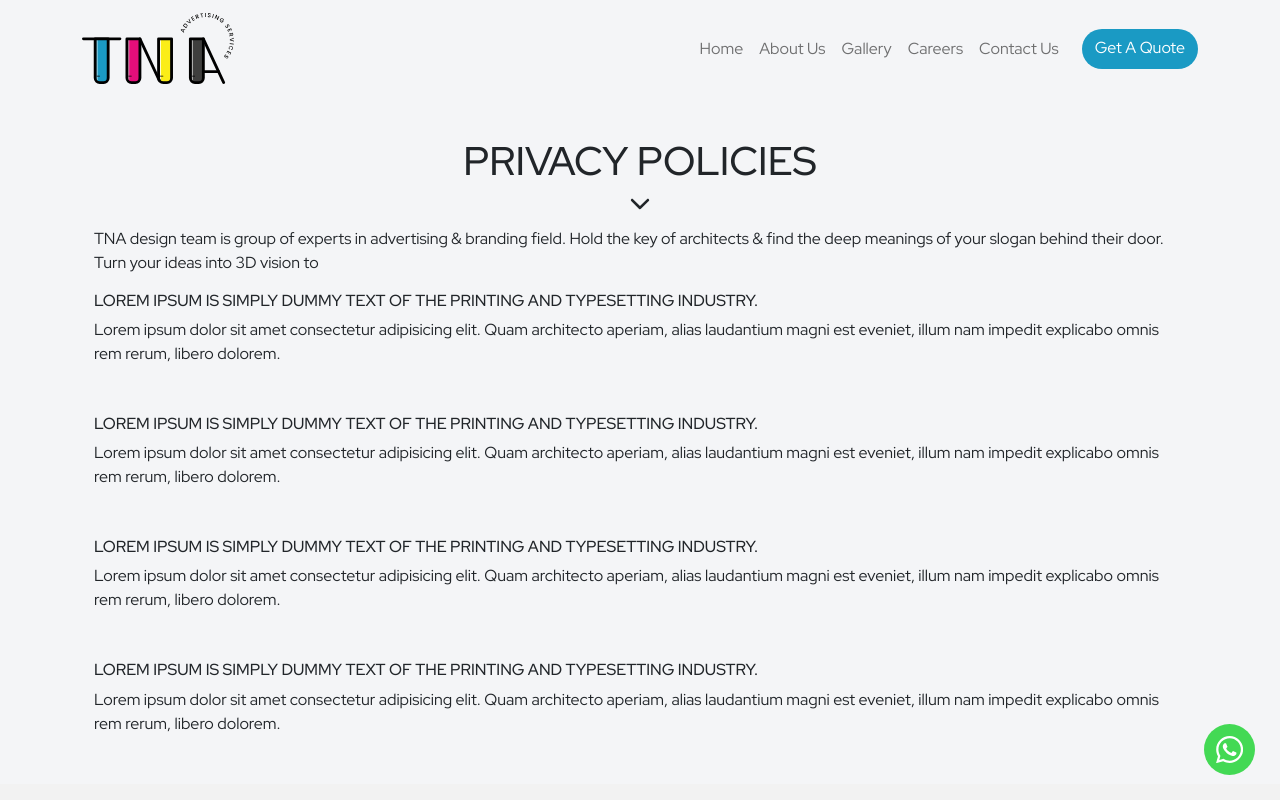
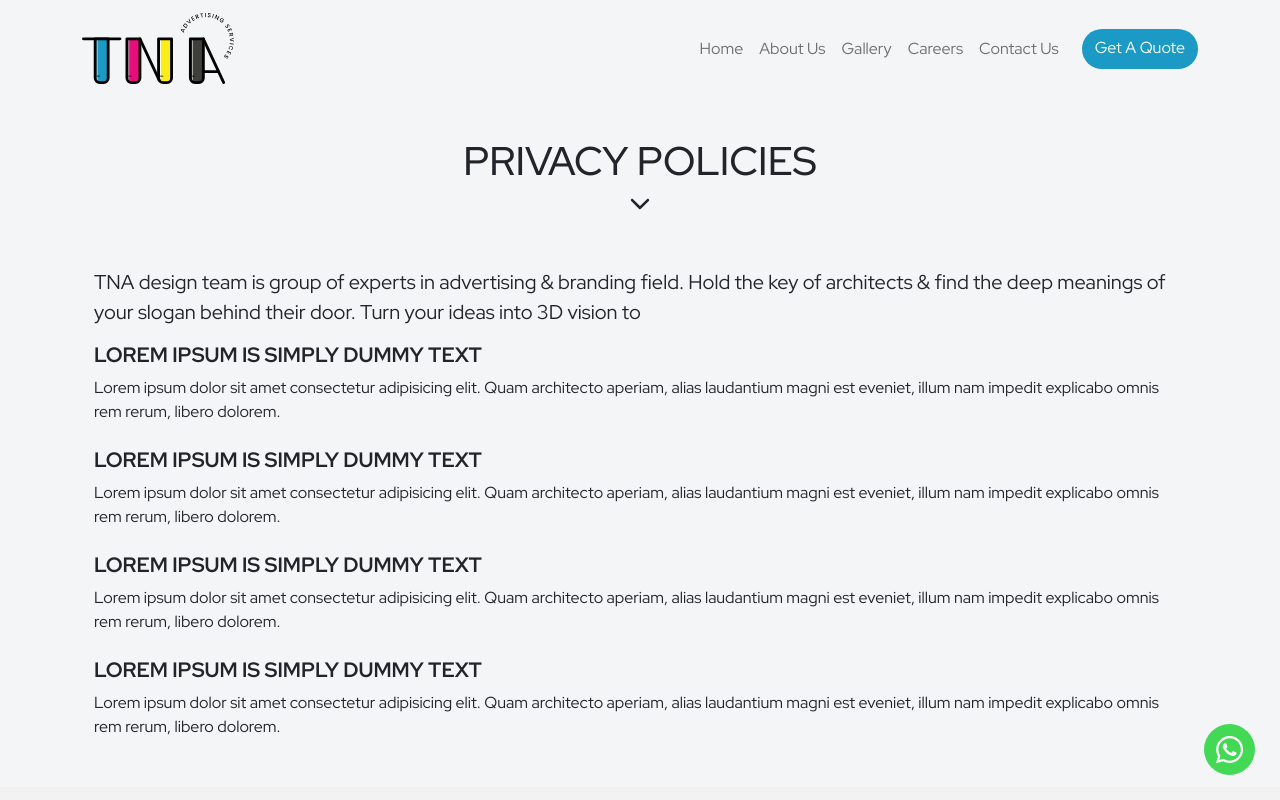
Before and after one commit to AbdQaddora/TNA-React-App, a React (Create React App) app: page /privacy-policies in a window 1280 px wide. Shown: the top 800 px of the page. Built offline with nearby package versions, Linux system fonts and the light colour scheme.

Commit message:
add about page

```diff
--- a/src/Common/OurClients/index.jsx
+++ b/src/Common/OurClients/index.jsx
@@ -13,13 +13,10 @@ import './ourClients.css';
 // data
 import clientsData from './clientsData';
 
-// icons
 import { HiOutlineArrowNarrowRight, HiOutlineArrowNarrowLeft } from 'react-icons/hi'
 export default function OurClients() {
-
-
     return (
-        <div className='our-clients p-5'>
+        <div className='our-clients p-md-5 p-3'>
             <div className="container">
                 <div className="row mb-3">
                     <div className="col-md-4 col-12">
@@ -36,14 +33,13 @@ export default function OurClients() {
                 </div>
 
                 <Swiper
-                    slidesPerView={5}
+                    slidesPerView={"auto"}
                     modules={[Navigation]}
                     spaceBetween={50}
                     navigation={{
                         prevEl: '.swiper-prev',
                         nextEl: ".swiper-next",
                     }}
-                    loop={true}
                 >
                     {clientsData.map(el => {
                         return (
--- a/src/Common/OurClients/ourClients.css
+++ b/src/Common/OurClients/ourClients.css
@@ -15,3 +15,7 @@
     outline: none;
     border: none;
 }
+
+.swiper-slide{
+    width: fit-content !important;
+}
--- a/src/index.css
+++ b/src/index.css
@@ -104,12 +104,16 @@ input[type="radio"]:focus {
 }
 
 /* used in careers form and in get qoute */
-.file-upload{
+.file-upload {
   display: none !important;
 }
 
-.file-upload-label{
+.file-upload-label {
   background-color: var(--clr1);
   width: fit-content;
   cursor: pointer;
 }
+
+.fs-md-5 {
+  font-size: 1.30rem !important;
+}
--- a/src/pages/About/about.css
+++ b/src/pages/About/about.css
@@ -0,0 +1,6 @@
+.about-header-image{
+    max-height: 70vh;
+    min-height: 250px;
+    width: 100%;
+    object-fit: cover;
+}
--- a/src/pages/About/index.jsx
+++ b/src/pages/About/index.jsx
@@ -1,8 +1,25 @@
 import React from 'react'
+import OurClients from '../../Common/OurClients'
+import PageTitle from '../../Common/PageTitle'
 // css
 import './about.css'
 export default function About() {
   return (
-    <div>About</div>
+    <div>
+      <PageTitle title="About us" />
+      <img src="assets/images/about.png" alt="about header" className='about-header-image mt-3 mb-5' />
+      <div className="container">
+        <p className="fs-6 mb-4">TNA design team is group of experts in advertising & branding field. Hold the key of architects & find the deep meanings of your slogan behind their door. Turn your ideas into 3D vision to create your own project world. </p>
+        <h3 className="fs-md-4 fs-6 fw-bold text-uppercase mt-5">Who are we and what do we want?</h3>
+        <p className="fs-6 mb-4">We consider ourselves a distinct mark in the field of offering advertising services since 1997 AD. We are offering our services fof realizing the achievement after the other.
+          Our experience and long-practice in our helped us to realize a respectable position and an appropriate spread allowing us to serve many sectors inside the Kuwait market.
+        </p>
+        <h3 className="fs-md-4 fs-6 fw-bold text-uppercase mt-5">Our vision & mission</h3>
+        <p className="fs-6 mb-4">Our vision: To make TNA one of the most well knwon leaders abiding by offering integral advertising services to our client in the targeted markets.
+          Our mission: Committed to offer integrated advertising services looking forward to satisfing our clients by offering outstanding quality & services and supporting them to achieve the desired and achievement.
+        </p>
+      </div>
+      <OurClients />
+    </div>
   )
 }
--- a/src/pages/PrivacyPolicies/index.jsx
+++ b/src/pages/PrivacyPolicies/index.jsx
@@ -5,18 +5,18 @@ export default function PrivacyPolicies() {
   return (
     <div className='container p-md-4'>
       <PageTitle title="Privacy Policies" />
-      <p className="fs-6">TNA design team is group of experts in advertising & branding field. Hold the key of architects & find the deep meanings of your slogan behind their door. Turn your ideas into 3D vision to
+      <p className="fs-5 mt-5 mb-3">TNA design team is group of experts in advertising & branding field. Hold the key of architects & find the deep meanings of your slogan behind their door. Turn your ideas into 3D vision to
       </p>
-      <h3 className="fs-md-4 fs-6 text-uppercase">Lorem Ipsum is simply dummy text of the printing and typesetting industry.</h3>
+      <h3 className="fs-md-5 fw-bold fs-6 text-uppercase">Lorem Ipsum is simply dummy text</h3>
       <p className="fs-6">Lorem ipsum dolor sit amet consectetur adipisicing elit. Quam architecto aperiam, alias laudantium magni est eveniet, illum nam impedit explicabo omnis rem rerum, libero dolorem.</p>
 
-      <h3 className="fs-md-4 fs-6 text-uppercase mt-5">Lorem Ipsum is simply dummy text of the printing and typesetting industry.</h3>
+      <h3 className="fs-md-5 fw-bold  fs-6 text-uppercase mt-4">Lorem Ipsum is simply dummy text</h3>
       <p className="fs-6">Lorem ipsum dolor sit amet consectetur adipisicing elit. Quam architecto aperiam, alias laudantium magni est eveniet, illum nam impedit explicabo omnis rem rerum, libero dolorem.</p>
 
-      <h3 className="fs-md-4 fs-6 text-uppercase mt-5">Lorem Ipsum is simply dummy text of the printing and typesetting industry.</h3>
+      <h3 className="fs-md-5 fw-bold fs-6 text-uppercase mt-4">Lorem Ipsum is simply dummy text</h3>
       <p className="fs-6">Lorem ipsum dolor sit amet consectetur adipisicing elit. Quam architecto aperiam, alias laudantium magni est eveniet, illum nam impedit explicabo omnis rem rerum, libero dolorem.</p>
 
-      <h3 className="fs-md-4 fs-6 text-uppercase mt-5">Lorem Ipsum is simply dummy text of the printing and typesetting industry.</h3>
+      <h3 className="fs-md-5 fw-bold fs-6 text-uppercase mt-4">Lorem Ipsum is simply dummy text</h3>
       <p className="fs-6 mb-4">Lorem ipsum dolor sit amet consectetur adipisicing elit. Quam architecto aperiam, alias laudantium magni est eveniet, illum nam impedit explicabo omnis rem rerum, libero dolorem.</p>
     </div>
   )
--- a/src/pages/TermsAndConditions/index.jsx
+++ b/src/pages/TermsAndConditions/index.jsx
@@ -5,18 +5,18 @@ export default function TermsAndConditions() {
   return (
     <div className='container p-md-4'>
       <PageTitle title="Terms And Conditions" />
-      <p className="fs-6">TNA design team is group of experts in advertising & branding field. Hold the key of architects & find the deep meanings of your slogan behind their door. Turn your ideas into 3D vision to
+      <p className="fs-5 mt-5 mb-3">TNA design team is group of experts in advertising & branding field. Hold the key of architects & find the deep meanings of your slogan behind their door. Turn your ideas into 3D vision to
       </p>
-      <h3 className="fs-md-4 fs-6 text-uppercase">Lorem Ipsum is simply dummy text of the printing and typesetting industry.</h3>
+      <h3 className="fs-md-5 fw-bold fs-6 text-uppercase">Lorem Ipsum is simply dummy text</h3>
       <p className="fs-6">Lorem ipsum dolor sit amet consectetur adipisicing elit. Quam architecto aperiam, alias laudantium magni est eveniet, illum nam impedit explicabo omnis rem rerum, libero dolorem.</p>
 
-      <h3 className="fs-md-4 fs-6 text-uppercase mt-5">Lorem Ipsum is simply dummy text of the printing and typesetting industry.</h3>
+      <h3 className="fs-md-5 fw-bold  fs-6 text-uppercase mt-4">Lorem Ipsum is simply dummy text</h3>
       <p className="fs-6">Lorem ipsum dolor sit amet consectetur adipisicing elit. Quam architecto aperiam, alias laudantium magni est eveniet, illum nam impedit explicabo omnis rem rerum, libero dolorem.</p>
 
-      <h3 className="fs-md-4 fs-6 text-uppercase mt-5">Lorem Ipsum is simply dummy text of the printing and typesetting industry.</h3>
+      <h3 className="fs-md-5 fw-bold fs-6 text-uppercase mt-4">Lorem Ipsum is simply dummy text</h3>
       <p className="fs-6">Lorem ipsum dolor sit amet consectetur adipisicing elit. Quam architecto aperiam, alias laudantium magni est eveniet, illum nam impedit explicabo omnis rem rerum, libero dolorem.</p>
 
-      <h3 className="fs-md-4 fs-6 text-uppercase mt-5">Lorem Ipsum is simply dummy text of the printing and typesetting industry.</h3>
+      <h3 className="fs-md-5 fw-bold fs-6 text-uppercase mt-4">Lorem Ipsum is simply dummy text</h3>
       <p className="fs-6 mb-4">Lorem ipsum dolor sit amet consectetur adipisicing elit. Quam architecto aperiam, alias laudantium magni est eveniet, illum nam impedit explicabo omnis rem rerum, libero dolorem.</p>
     </div>
   )
```
Also changed, not shown: 1 other file (tests, documents, lock files or other folders).
